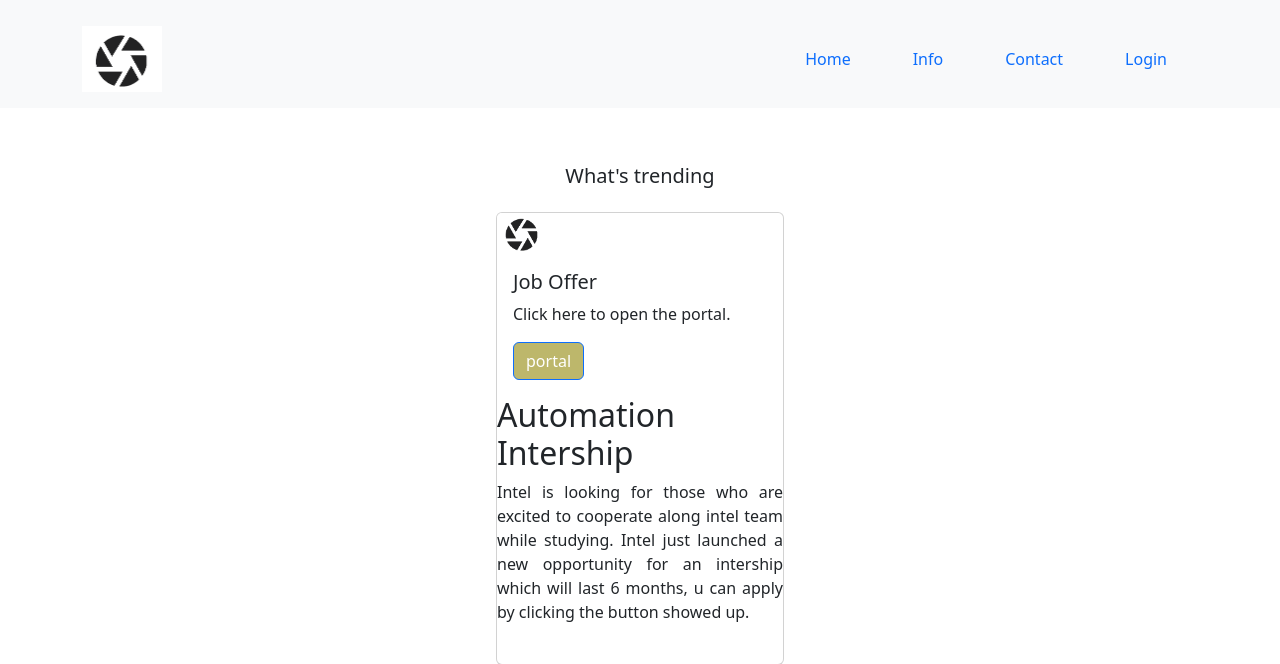
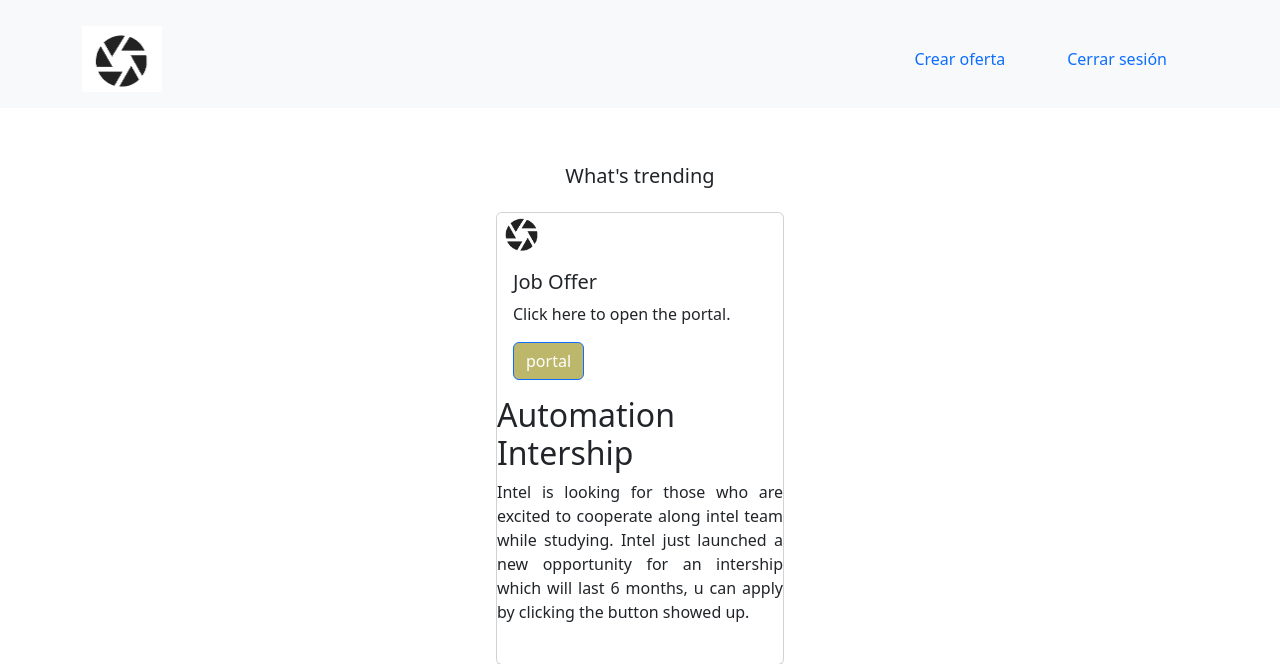
Before and after one commit to EsquivelSebas/Ambiente_web_Proyecto_Final, a PHP site: page /index.php in a window 1280 px wide. Shown: the top 664 px of the page. Run offline with PHP 8.4, Linux system fonts and the light colour scheme; the visitor is signed in with stand-in values (Sample User, id 1).

Commit message:
Modificación del index para redireccionar a los usuarios dependiendo de su rol.

```diff
--- a/Repositorio-Final/index.php
+++ b/Repositorio-Final/index.php
@@ -1,3 +1,7 @@
+<?php
+session_start();
+?>
+
 <!DOCTYPE html>
 <html lang="es">
 
@@ -11,7 +15,6 @@
 </head>
 
 <body>
-
     <header class="bg-light py-3" id="headermain">
         <div class="container">
             <div class="row align-items-center">
@@ -21,12 +24,24 @@
                 <div class="col-md-8">
                     <nav>
                         <ul class="nav justify-content-end" id="navbar_main1">
-                            <li class="nav-item"><a class="nav-link" href="#home">Home</a></li>
-                            <li class="nav-item"><a class="nav-link" href="informacion.php">Info</a></li>
-                            <li class="nav-item"><a class="nav-link" href="contacto.php">Contact</a></li>
-                            <li class="nav-item"><a class="nav-link" href="login.php">Login</a></li>
+                            <?php
+                            if(isset($_SESSION["nombre_usuario"]) && $_SESSION["nombre_usuario"] != "") {
+                                if($_SESSION["nombre_rol"] == "Cliente"){
+                                    echo '<li class="nav-item"><a class="nav-link" href="informacion.php">Crear oferta</a></li>';
+                                }else if($_SESSION["nombre_rol"] == "Contratador"){
+                                    echo '<li class="nav-item"><a class="nav-link" href="contacto.php">Información</a></li>';
+                                    echo '<li class="nav-item"><a class="nav-link" href="crearOferta.php">Crear oferta</a></li>';
+                                }
+                            ?>
+                            <li class="nav-item"><a class="nav-link" href="login.php">Cerrar sesión</a></li>
+                            <?php
+                            }else{?>
+                            <li class="nav-item"><a class="nav-link" href="login.php">Iniciar sesión</a></li>
+                            <?php
+                            }
+                            ?>
                         </ul>
-                    </nav>
+                </nav>
                 </div>
             </div>
         </div>
```
